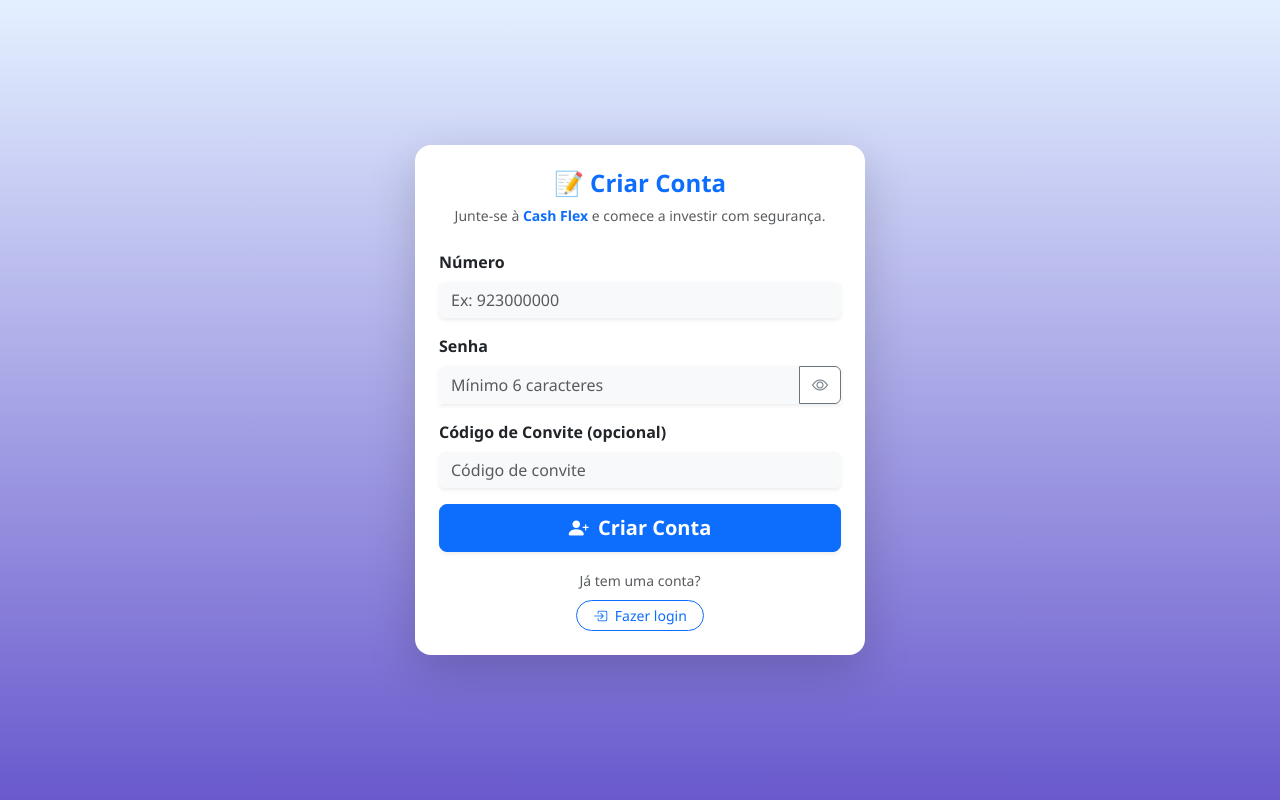
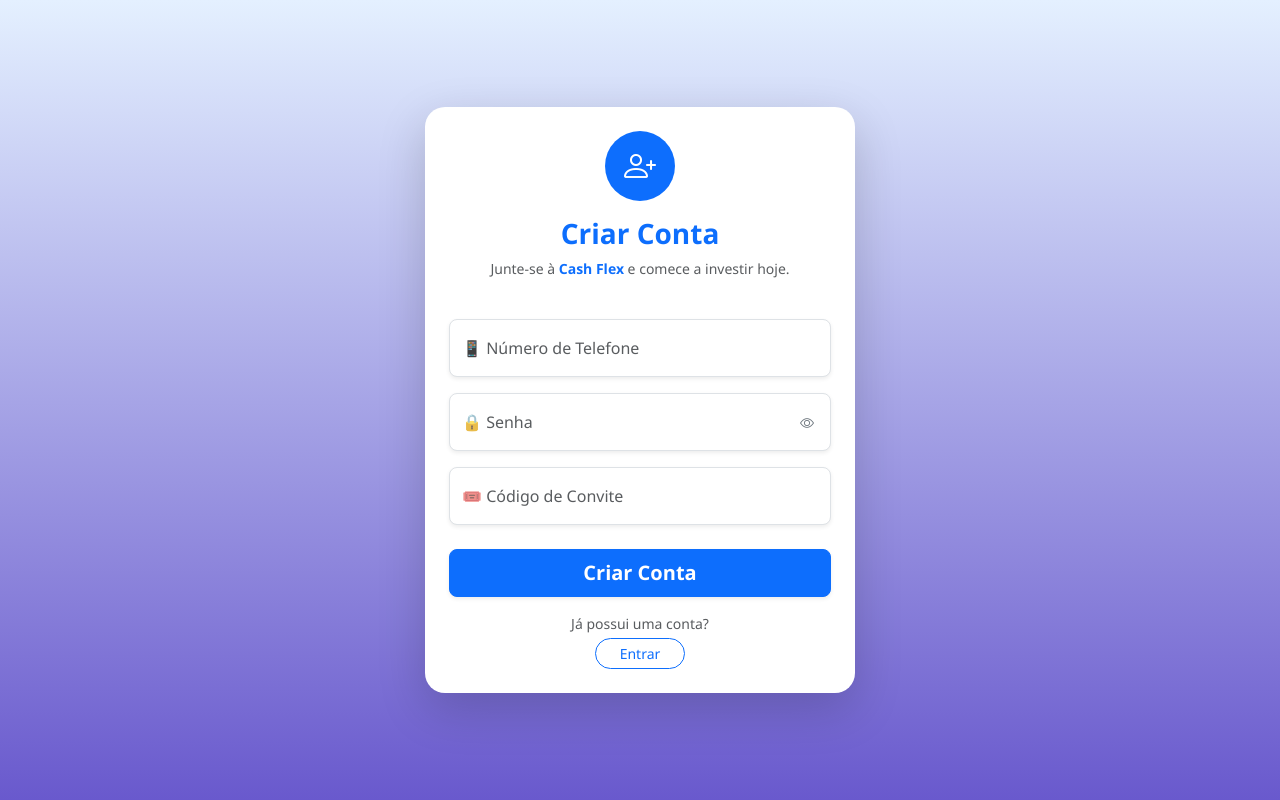
Before and after one commit to anonnimo2/cashflex_app, a Flask app: page /register in a window 1280 px wide. Run offline with Flask 3, Linux system fonts and the light colour scheme; some libraries are stand-ins or nearby versions.

Commit message:
Mensagem do commit

```diff
--- a/cashflex/forms.py
+++ b/cashflex/forms.py
@@ -58,9 +58,9 @@ class DepositForm(FlaskForm):
 
 # Formulário de Saque
 class WithdrawalForm(FlaskForm):
-    amount = FloatField('Valor (mínimo 1200 Kz)', validators=[
+    amount = FloatField('Valor (mínimo 2000 Kz)', validators=[
         DataRequired(message='Informe um valor.'),
-        NumberRange(min=1200, message='O valor mínimo é 1200 Kz')
+        NumberRange(min=2000, message='O valor mínimo é 2000 Kz')
     ])
     bank = SelectField('Banco', choices=[
         ('BAI', 'BAI'),
--- a/cashflex/routes/main.py
+++ b/cashflex/routes/main.py
@@ -100,8 +100,8 @@ def withdraw():
             return redirect(url_for('main.withdraw'))
 
         # Verifica valor mínimo
-        if form.amount.data < 1200:
-            flash('O valor mínimo de saque é 1.200 AOA.', 'danger')
+        if form.amount.data < 2000:
+            flash('O valor mínimo de saque é 2000 AOA.', 'danger')
             return redirect(url_for('main.withdraw'))
 
         # Verifica saldo
--- a/cashflex/templates/register.html
+++ b/cashflex/templates/register.html
@@ -1,42 +1,50 @@
 {% extends 'base_auth.html' %}
 {% block content %}
-<div class="container d-flex justify-content-center align-items-center" style="min-height: 80vh;">
-  <div class="card shadow-lg p-4 border-0 bg-white text-dark" style="max-width: 450px; width: 100%; border-radius: 1rem;">
+<div class="container d-flex justify-content-center align-items-center" style="min-height: 100vh;">
 
-    <!-- Título -->
-    <h4 class="text-center text-primary fw-bold mb-2">📝 Criar Conta</h4>
-    <p class="text-center text-muted small mb-4">Junte-se à <span class="fw-bold text-primary">Cash Flex</span> e comece a investir com segurança.</p>
+  <!-- Card Registro -->
+  <div class="card shadow-lg border-0 p-4" style="max-width: 430px; width: 100%; border-radius: 1.25rem;">
 
+    <!-- Cabeçalho -->
+    <div class="text-center mb-4">
+      <div class="rounded-circle bg-primary d-flex align-items-center justify-content-center mx-auto mb-3"
+           style="width:70px; height:70px;">
+        <i class="bi bi-person-plus text-white fs-2"></i>
+      </div>
+      <h3 class="fw-bold text-primary">Criar Conta</h3>
+      <p class="text-muted small">Junte-se à <span class="fw-bold text-primary">Cash Flex</span> e comece a investir hoje.</p>
+    </div>
+
+    <!-- Formulário -->
     <form method="POST">
       {{ form.hidden_tag() }}
 
       <!-- Telefone -->
-      <div class="mb-3">
-        {{ form.phone.label(class="form-label fw-semibold text-dark") }}
-        {{ form.phone(class="form-control border-0 shadow-sm bg-light text-dark", placeholder="Ex: 923000000") }}
+      <div class="form-floating mb-3">
+        {{ form.phone(class="form-control shadow-sm rounded-3", placeholder="923000000") }}
+        <label class="text-muted">📱 Número de Telefone</label>
         {% if form.phone.errors %}
           <div class="text-danger small mt-1">{{ form.phone.errors[0] }}</div>
         {% endif %}
       </div>
 
       <!-- Senha -->
-      <div class="mb-3">
-        {{ form.password.label(class="form-label fw-semibold text-dark") }}
-        <div class="input-group shadow-sm">
-          {{ form.password(class="form-control border-0 bg-light text-dark", id="passwordField", placeholder="Mínimo 6 caracteres") }}
-          <button type="button" class="btn btn-outline-secondary" onclick="togglePassword()" tabindex="-1">
-            <i class="bi bi-eye" id="toggleIcon"></i>
-          </button>
-        </div>
+      <div class="form-floating mb-3 position-relative">
+        {{ form.password(class="form-control shadow-sm rounded-3", id="passwordField", placeholder="********") }}
+        <label class="text-muted">🔒 Senha</label>
+        <button type="button" class="btn btn-sm btn-link position-absolute top-50 end-0 translate-middle-y me-2"
+                onclick="togglePassword()" tabindex="-1">
+          <i class="bi bi-eye text-secondary" id="toggleIcon"></i>
+        </button>
         {% if form.password.errors %}
           <div class="text-danger small mt-1">{{ form.password.errors[0] }}</div>
         {% endif %}
       </div>
 
-      <!-- Código de referência -->
-      <div class="mb-3">
-        {{ form.referred_by.label(class="form-label fw-semibold text-dark") }}
-        {{ form.referred_by(class="form-control border-0 shadow-sm bg-light text-dark", placeholder="Código de convite") }}
+      <!-- Código de Convite -->
+      <div class="form-floating mb-4">
+        {{ form.referred_by(class="form-control shadow-sm rounded-3", placeholder="Código de convite") }}
+        <label class="text-muted">🎟️ Código de Convite</label>
         {% if form.referred_by.errors %}
           <div class="text-danger small mt-1">{{ form.referred_by.errors[0] }}</div>
         {% endif %}
@@ -44,16 +52,16 @@
 
       <!-- Botão Criar Conta -->
       <div class="d-grid mb-3">
-        <button type="submit" class="btn btn-primary btn-lg fw-bold shadow-sm">
-          <i class="bi bi-person-plus-fill me-1"></i> Criar Conta
+        <button type="submit" class="btn btn-primary btn-lg fw-bold shadow-sm rounded-3">
+          Criar Conta
         </button>
       </div>
 
       <!-- Link para login -->
-      <div class="text-center mt-3">
-        <span class="text-muted small">Já tem uma conta?</span><br>
-        <a href="{{ url_for('main.login') }}" class="btn btn-outline-primary btn-sm mt-2 px-3 rounded-pill">
-          <i class="bi bi-box-arrow-in-right me-1"></i> Fazer login
+      <div class="text-center">
+        <p class="text-muted small mb-1">Já possui uma conta?</p>
+        <a href="{{ url_for('main.login') }}" class="btn btn-outline-primary btn-sm px-4 rounded-pill">
+          Entrar
         </a>
       </div>
     </form>
--- a/cashflex/templates/withdraw.html
+++ b/cashflex/templates/withdraw.html
@@ -12,7 +12,7 @@
         <h4 class="fw-bold text-success">💸 Solicitar Retirada</h4>
         <p class="text-muted small mb-0">
           Saldo disponível: <strong>{{ current_user.balance | round(2) }} AOA</strong><br>
-          Mínimo para Retirada: <strong>1.200 AOA</strong>
+          Mínimo para Retirada: <strong>2000 AOA</strong>
         </p>
       </div>
 
```
Also changed, not shown: cashflex/templates/admin.html (+63 -11 lines), cashflex/templates/login.html (+31 -18 lines), cashflex/static/img/img.png.
